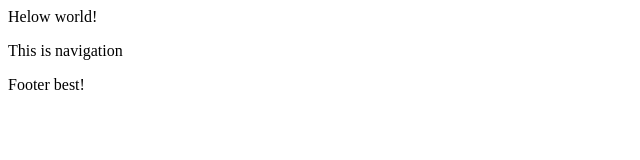
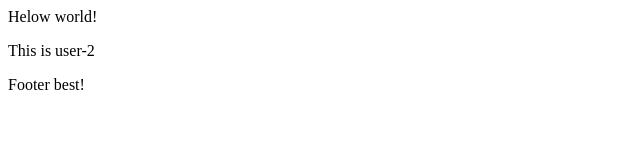
Before and after one commit to Oleksandr-Nehoda/Trein-Github, a plain HTML site: page index.html in a window 1280 px wide. Shown: the full height of the page, 0-640 px from the left. Drawn offline with Linux system fonts and the light colour scheme.

Commit message:
fixed nav

```diff
--- a/index.html
+++ b/index.html
@@ -11,7 +11,7 @@
     <nav>
         <a href="#"></a>
         <a href="#"></a>
-        <p>This is navigation</p>
+        <p>This is user-2</p>
     </nav>
     <footer>Footer best!</footer>
 </body>
```
